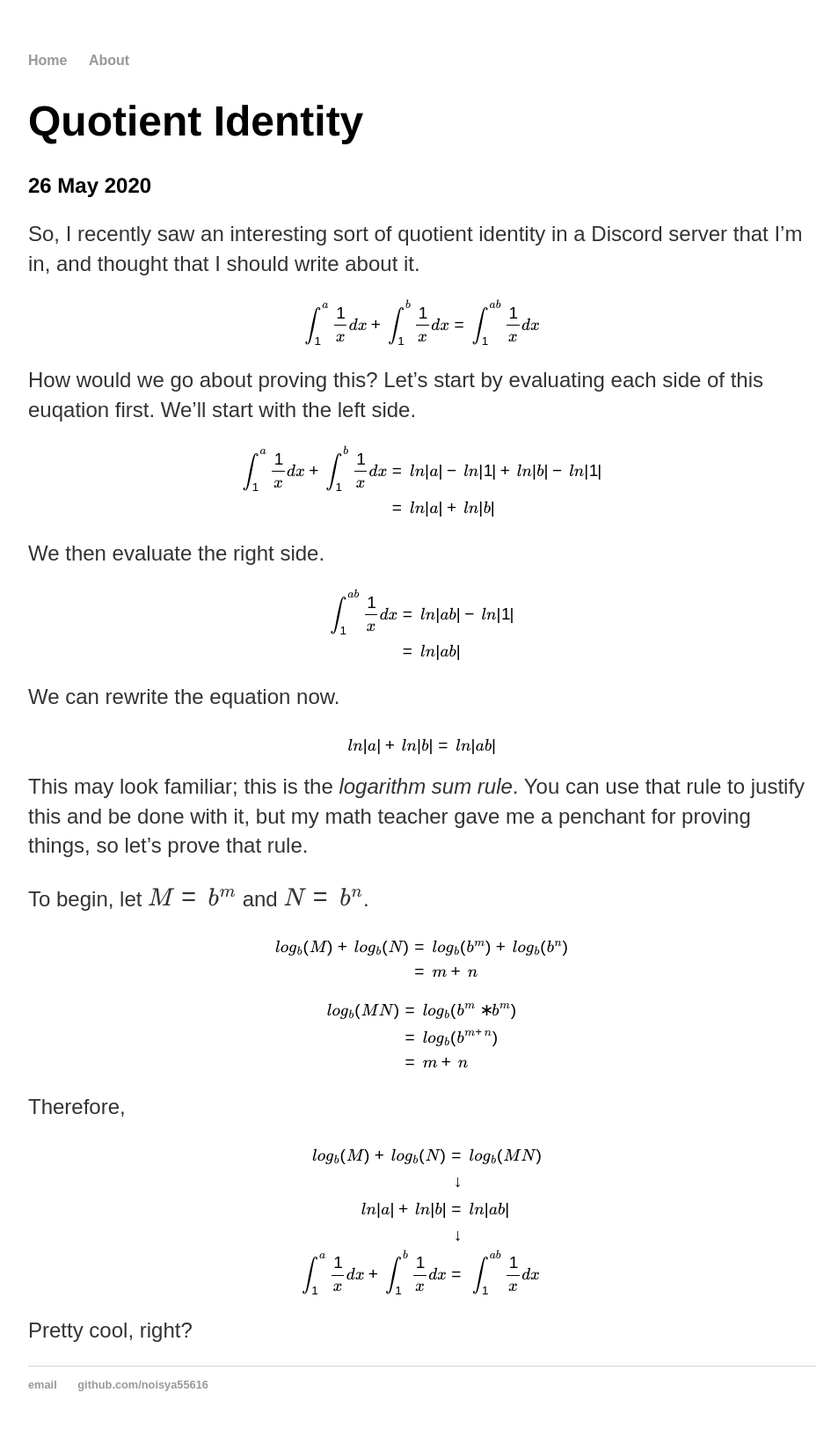
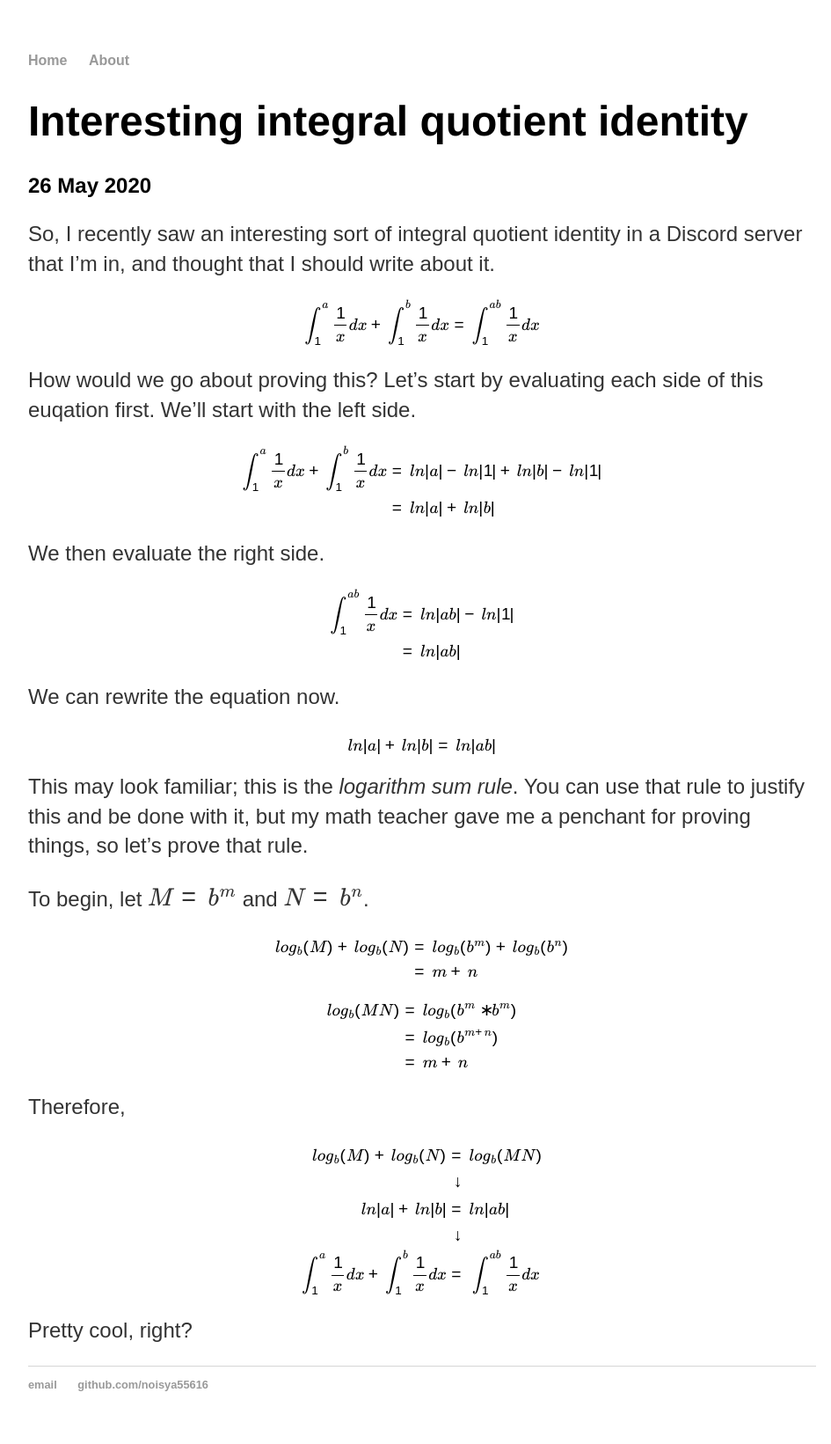
Before and after one commit to shangmingwu/noisya55616.github.io-archive, a Jekyll site: the page built from _posts/2020-05-26-quotient-identity.md, in a window 1280 px wide. Shown: the whole page at 88% size, without its empty margins (160-1105 px from the left). Built offline with Jekyll 4.4.1, drawn with Linux system fonts in a browser that asks for light colours; our own code applies the rules of GitHub Pages for plain Markdown files; formulas are drawn with MathJax 3.

Commit message:
Update 2020-05-26-quotient-identity.md

```diff
--- a/_posts/2020-05-26-quotient-identity.md
+++ b/_posts/2020-05-26-quotient-identity.md
@@ -1,4 +1,11 @@
-So, I recently saw an interesting sort of quotient identity in a Discord server that I'm in, and thought that I should write about it.
+---
+layout: post
+date: 2020-05-26
+title: "Interesting integral quotient identity"
+categories: math
+---
+
+So, I recently saw an interesting sort of integral quotient identity in a Discord server that I'm in, and thought that I should write about it.
 
 $$\int_{1}^{a} \frac{1}{x} dx + \int_{1}^{b} \frac{1}{x} dx = \int_{1}^{ab} \frac{1}{x}dx$$
 
```
